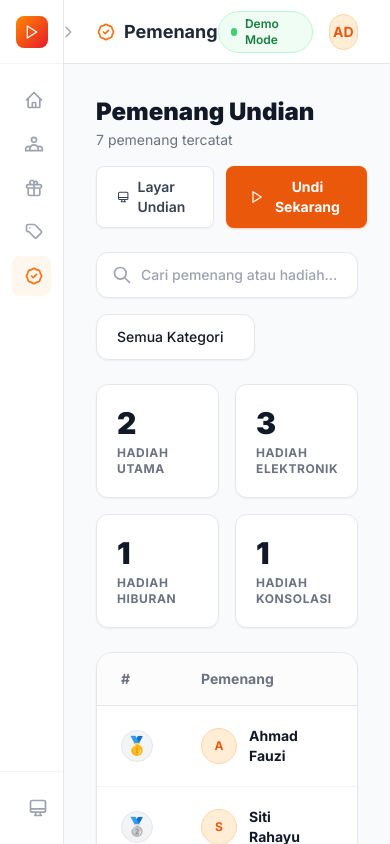
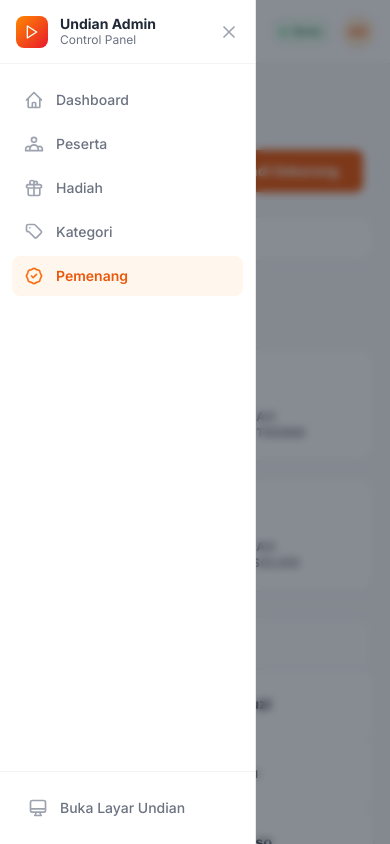
Before and after one commit to yogasara22/frontend-undian-app, a Next.js app: page /dashboard/winners in a window 390 px wide. Both pictures are taken after a click on the button "Open menu". Built offline with nearby package versions, Linux system fonts and the light colour scheme.

Commit message:
feat: improve mobile responsiveness across dashboard and components

```diff
--- a/app/components/PrizeSection.tsx
+++ b/app/components/PrizeSection.tsx
@@ -55,10 +55,10 @@ export function PrizeSection({ winner, prize }: PrizeSectionProps) {
               }}>
             UNDIAN BERHADIAH
           </h3>
-          <h2 className="text-5xl md:text-7xl lg:text-8xl font-black text-white mt-1 uppercase relative z-10 leading-none"
+          <h2 className="text-4xl sm:text-5xl md:text-7xl lg:text-8xl font-black text-white mt-1 uppercase relative z-10 leading-tight md:leading-none px-4"
               style={{
                 textShadow: '-3px -3px 0 #0f54a8, 3px -3px 0 #0f54a8, -3px 3px 0 #0f54a8, 3px 3px 0 #0f54a8, 0px 8px 0px #0f54a8, 0px 15px 15px rgba(0,0,0,0.4)',
-                WebkitTextStroke: '2px #0f54a8'
+                WebkitTextStroke: '1px #0f54a8'
               }}>
             {prize.name}
           </h2>
--- a/app/components/WinnerBox.tsx
+++ b/app/components/WinnerBox.tsx
@@ -127,9 +127,9 @@ export default function WinnerBox({ isRolling, winner, currentDisplay }: WinnerB
                       initial={{ opacity: 0, scale: 0.9 }}
                       animate={{ opacity: 1, scale: 1 }}
                       transition={{ delay: 0.4, duration: 0.5 }}
-                      className="flex items-center gap-2"
+                      className="flex items-center justify-center gap-2 w-full"
                     >
-                      <span className="text-xl md:text-2xl font-bold text-gray-700 uppercase tracking-widest">
+                      <span className="text-xl md:text-2xl font-bold text-gray-700 uppercase tracking-widest text-center">
                         {winner.shopName}
                       </span>
                     </motion.div>
--- a/app/dashboard/layout.tsx
+++ b/app/dashboard/layout.tsx
@@ -60,12 +60,25 @@ const navItems = [
 export default function DashboardLayout({ children }: { children: React.ReactNode }) {
   const pathname = usePathname();
   const [sidebarOpen, setSidebarOpen] = useState(true);
+  const [mobileMenuOpen, setMobileMenuOpen] = useState(false);
 
   return (
     <div className="flex h-screen bg-gray-50 overflow-hidden text-gray-900">
+      {/* Mobile Backdrop */}
+      {mobileMenuOpen && (
+        <div
+          className="fixed inset-0 bg-gray-900/50 backdrop-blur-sm z-20 md:hidden"
+          onClick={() => setMobileMenuOpen(false)}
+        />
+      )}
+
       {/* Sidebar */}
       <aside
-        className={`${sidebarOpen ? 'w-64' : 'w-16'} transition-all duration-300 flex-shrink-0 flex flex-col bg-white border-r border-gray-200 z-10`}
+        className={`
+          ${sidebarOpen ? 'w-64' : 'w-16'}
+          ${mobileMenuOpen ? 'translate-x-0' : '-translate-x-full md:translate-x-0'}
+          fixed md:relative transition-all duration-300 flex-shrink-0 flex flex-col bg-white border-r border-gray-200 z-30 h-full
+        `}
       >
         {/* Logo */}
         <div className="flex items-center gap-3 p-4 border-b border-gray-100 h-16">
@@ -74,7 +87,7 @@ export default function DashboardLayout({ children }: { children: React.ReactNod
               <path strokeLinecap="round" strokeLinejoin="round" strokeWidth={2} d="M5 3l14 9-14 9V3z" />
             </svg>
           </div>
-          {sidebarOpen && (
+          {(sidebarOpen || mobileMenuOpen) && (
             <div className="overflow-hidden">
               <p className="font-bold text-sm leading-tight text-gray-800">Undian Admin</p>
               <p className="text-gray-500 text-xs">Control Panel</p>
@@ -82,12 +95,21 @@ export default function DashboardLayout({ children }: { children: React.ReactNod
           )}
           <button
             onClick={() => setSidebarOpen(!sidebarOpen)}
-            className="ml-auto text-gray-400 hover:text-gray-600 transition-colors"
+            className="ml-auto text-gray-400 hover:text-gray-600 transition-colors hidden md:block"
             aria-label="Toggle sidebar"
           >
             <svg className="w-4 h-4" fill="none" viewBox="0 0 24 24" stroke="currentColor">
               <path strokeLinecap="round" strokeLinejoin="round" strokeWidth={2}
                 d={sidebarOpen ? "M15 19l-7-7 7-7" : "M9 5l7 7-7 7"} />
+            </svg>
+          </button>
+          <button
+            onClick={() => setMobileMenuOpen(false)}
+            className="ml-auto text-gray-400 hover:text-gray-600 transition-colors md:hidden"
+            aria-label="Close menu"
+          >
+            <svg className="w-5 h-5" fill="none" viewBox="0 0 24 24" stroke="currentColor">
+              <path strokeLinecap="round" strokeLinejoin="round" strokeWidth={2} d="M6 18L18 6M6 6l12 12" />
             </svg>
           </button>
         </div>
@@ -103,6 +125,7 @@ export default function DashboardLayout({ children }: { children: React.ReactNod
               <Link
                 key={item.href}
                 href={item.href}
+                onClick={() => setMobileMenuOpen(false)}
                 className={`flex items-center gap-3 px-3 py-2.5 rounded-lg transition-all duration-200 group relative ${
                   isActive
                     ? 'bg-orange-50 text-orange-600 font-semibold'
@@ -112,7 +135,7 @@ export default function DashboardLayout({ children }: { children: React.ReactNod
                 <span className={`flex-shrink-0 ${isActive ? 'text-orange-500' : 'text-gray-400 group-hover:text-gray-600 transition-colors'}`}>
                   {item.icon}
                 </span>
-                {sidebarOpen && (
+                {(sidebarOpen || mobileMenuOpen) && (
                   <span className="text-sm">{item.label}</span>
                 )}
               </Link>
@@ -130,7 +153,7 @@ export default function DashboardLayout({ children }: { children: React.ReactNod
               <path strokeLinecap="round" strokeLinejoin="round" strokeWidth={2}
                 d="M9.75 17L9 20l-1 1h8l-1-1-.75-3M3 13h18M5 17h14a2 2 0 002-2V5a2 2 0 00-2-2H5a2 2 0 00-2 2v10a2 2 0 002 2z" />
             </svg>
-            {sidebarOpen && <span className="text-sm">Buka Layar Undian</span>}
+            {(sidebarOpen || mobileMenuOpen) && <span className="text-sm">Buka Layar Undian</span>}
           </Link>
         </div>
       </aside>
@@ -138,8 +161,18 @@ export default function DashboardLayout({ children }: { children: React.ReactNod
       {/* Main Content */}
       <main className="flex-1 flex flex-col overflow-hidden bg-gray-50 relative">
         {/* Top bar */}
-        <header className="h-16 flex items-center px-8 border-b border-gray-200 bg-white flex-shrink-0">
-          <div className="flex items-center gap-2">
+        <header className="h-16 flex items-center px-4 md:px-8 border-b border-gray-200 bg-white flex-shrink-0">
+          <button
+            onClick={() => setMobileMenuOpen(true)}
+            className="p-2 -ml-2 mr-2 text-gray-500 hover:text-gray-700 md:hidden transition-colors"
+            aria-label="Open menu"
+          >
+            <svg className="w-6 h-6" fill="none" viewBox="0 0 24 24" stroke="currentColor">
+              <path strokeLinecap="round" strokeLinejoin="round" strokeWidth={2} d="M4 6h16M4 12h16m-7 6h7" />
+            </svg>
+          </button>
+
+          <div className="flex items-center gap-2 overflow-hidden">
             {navItems.map((item) => {
               const isActive =
                 item.href === '/dashboard'
@@ -147,26 +180,27 @@ export default function DashboardLayout({ children }: { children: React.ReactNod
                   : pathname.startsWith(item.href);
               if (!isActive) return null;
               return (
-                <div key={item.href} className="flex items-center gap-2">
-                  <span className="text-orange-500">{item.icon}</span>
-                  <h1 className="text-gray-800 font-bold text-lg">{item.label}</h1>
+                <div key={item.href} className="flex items-center gap-2 whitespace-nowrap">
+                  <span className="text-orange-500 hidden sm:inline-block">{item.icon}</span>
+                  <h1 className="text-gray-800 font-bold text-base md:text-lg">{item.label}</h1>
                 </div>
               );
             })}
           </div>
-          <div className="ml-auto flex items-center gap-4">
-            <div className="flex items-center gap-2 px-3 py-1 bg-green-50 text-green-700 rounded-full text-xs font-semibold border border-green-200">
-              <span className="w-2 h-2 rounded-full bg-green-500 animate-pulse" />
-              Demo Mode
+          <div className="ml-auto flex items-center gap-3 md:gap-4">
+            <div className="flex items-center gap-1.5 md:gap-2 px-2 md:px-3 py-1 bg-green-50 text-green-700 rounded-full text-[10px] md:text-xs font-semibold border border-green-200">
+              <span className="w-1.5 h-1.5 md:w-2 md:h-2 rounded-full bg-green-500 animate-pulse" />
+              <span className="hidden xs:inline">Demo Mode</span>
+              <span className="xs:hidden">Demo</span>
             </div>
-            <div className="w-9 h-9 rounded-full bg-orange-100 flex items-center justify-center text-orange-600 font-bold text-sm border border-orange-200">
+            <div className="w-8 h-8 md:w-9 md:h-9 rounded-full bg-orange-100 flex items-center justify-center text-orange-600 font-bold text-xs md:text-sm border border-orange-200">
               AD
             </div>
           </div>
         </header>
 
         {/* Page content */}
-        <div className="flex-1 overflow-y-auto p-8">
+        <div className="flex-1 overflow-y-auto p-4 md:p-8">
           <div className="max-w-7xl mx-auto">
             {children}
           </div>
--- a/app/dashboard/participants/page.tsx
+++ b/app/dashboard/participants/page.tsx
@@ -117,8 +117,9 @@ export default function ParticipantsPage() {
       </div>
 
       {/* Table */}
-      <div className="bg-white border border-gray-200 rounded-2xl overflow-hidden shadow-sm">
-        <table className="w-full text-sm">
+      <div className="bg-white border border-gray-200 rounded-2xl shadow-sm overflow-hidden">
+        <div className="overflow-x-auto">
+          <table className="w-full text-sm min-w-[800px] md:min-w-full">
           <thead>
             <tr className="border-b border-gray-200 bg-gray-50/50">
               <th className="text-left px-6 py-4 text-gray-500 font-bold">#</th>
@@ -171,6 +172,7 @@ export default function ParticipantsPage() {
           </tbody>
         </table>
       </div>
+    </div>
 
       {/* Add Modal */}
       {showAddModal && (
--- a/app/dashboard/winners/page.tsx
+++ b/app/dashboard/winners/page.tsx
@@ -125,8 +125,9 @@ export default function WinnersPage() {
       )}
 
       {/* Winners Table */}
-      <div className="bg-white border border-gray-200 rounded-2xl overflow-hidden shadow-sm">
-        <table className="w-full text-sm">
+      <div className="bg-white border border-gray-200 rounded-2xl shadow-sm overflow-hidden">
+        <div className="overflow-x-auto">
+          <table className="w-full text-sm min-w-[700px] md:min-w-full">
             <thead>
               <tr className="border-b border-gray-200 bg-gray-50/50">
                 <th className="text-left px-6 py-4 text-gray-500 font-bold">#</th>
@@ -192,5 +193,6 @@ export default function WinnersPage() {
           </table>
         </div>
       </div>
+    </div>
   );
 }
--- a/app/layout.tsx
+++ b/app/layout.tsx
@@ -7,6 +7,9 @@ const inter = Inter({ subsets: ['latin'] });
 export const metadata: Metadata = {
   title: 'Aplikasi Undian',
   description: 'Aplikasi undian untuk acara Anda',
+  icons: {
+    icon: '/icon.png',
+  },
 };
 
 export default function RootLayout({
```
Also changed, not shown: app/dashboard/page.tsx (+5 -3 lines), public/icon.png (added). Lines whose indentation alone changed are shown as unchanged.
